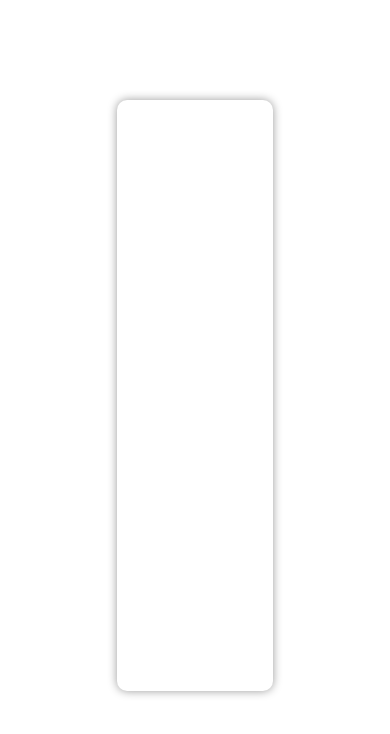
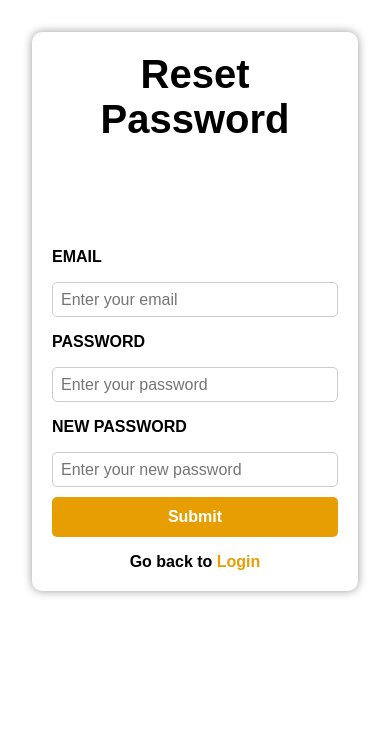
Before and after one commit to tanishqJain16/intern_webApp, a React (Vite) app: page /resetpassword in a window 390 px wide. Shown: the top 734 px of the page. Built offline with nearby package versions, Linux system fonts and the light colour scheme.

Commit message:
redirecting improvized

```diff
--- a/src/App.jsx
+++ b/src/App.jsx
@@ -20,8 +20,6 @@ import Navbar from './components/Navbar/Navbar';
 import { Toaster } from 'react-hot-toast';
 
 function App() {
-const token = localStorage.getItem("token");
-console.log(token)
   return (
     <div className="App">
       <Toaster/>
--- a/src/components/ForgotPassword/ForgotPassword.css
+++ b/src/components/ForgotPassword/ForgotPassword.css
@@ -1,7 +1,7 @@
 .card1{
-    width: 40vw;
-    height: 70vh;
-    margin: 0 auto;
+    width: fit-content;
+    height: fit-content;
+    margin: auto auto;
     margin-top: 100px;
     background-color: #fff;
     border-radius: 10px;
@@ -70,27 +70,20 @@
     cursor: pointer;
 }
 
+.card1>.resetpasswordform>div>.backToLogin{
+    margin-top: 1rem;
+    font-weight: 600;
+}
 
-@media only screen and (max-width: 760px){
+.card1>.resetpasswordform>div>.backToLogin>a{
+    text-decoration: none;
+    color: rgb(231, 158, 2);
+}
 
-    .card1>.resetpasswordform{
-        display: none;
+
+@media only screen and (max-width: 400px){
+
+    .card1{
+        margin: 2rem 2rem;
     }
-    .card1>.resetpasswordform{
-        align-items: center;
-    }
-    .card1>.resetpasswordform>h1{
-        font-size: 2rem;
-    }
-    .card1>.resetpasswordform>div>label{
-        font-size: 0.8rem;
-    }
-    .card1>.resetpasswordform>div>input{
-        height: 30px;
-    }
-    .card1>.resetpasswordform>div>button{
-        height: 35px;
-        font-size: 0.8rem;
-    }
-
 }
--- a/src/components/ForgotPassword/ForgotPassword.jsx
+++ b/src/components/ForgotPassword/ForgotPassword.jsx
@@ -1,7 +1,7 @@
 import React, { useState } from 'react'
 import "./ForgotPassword.css"
 import { toast } from 'react-hot-toast'
-import { useNavigate } from 'react-router-dom'
+import { Link, useNavigate } from 'react-router-dom'
 
 function ForgotPassword() {
     const navigate=useNavigate();
@@ -29,8 +29,9 @@ function ForgotPassword() {
         setBtnDisabled(false);
         if (json.success) {
             toast.success("Password Reset Successfully");
-            navigate("/login");
-            // window.location.href = "/";
+            setTimeout(() => {
+                window.location.href = "/login";
+            }, 500);
         } else {
             toast.error(json.message);
         }
@@ -49,21 +50,7 @@ function ForgotPassword() {
             <label className='password' htmlFor="password">NEW PASSWORD</label>
             <input type="password" name="newpassword" id="newpassword" placeholder="Enter your new password" onChange={handleChange}/>
             <button className="resetbutton" disabled={btnDisabled} onClick={handlesubmit}>Submit</button>
-            {/* <div className="extraDetails">
-                <div className="rememberMecheck">
-                    <input
-                        type="checkbox"
-                        id="rememberMe"
-                        name="rememberMe"
-                        value="rememberMe"
-                    />
-                    <label htmlFor="rememberMe"> Remember Me</label>
-                </div>
-                <div className="forgotPassword">
-                    <Link to="/resetpassword">Forgot Password?</Link>
-                </div>
-            </div> */}
-            {/* <div className="notamember">Not a Member? <Link to="/signup">SignUp</Link></div> */}
+            <div className="backToLogin">Go back to <Link to="/login">Login</Link></div>
         </div>
     </div>
 </div>
--- a/src/components/Login/Login.jsx
+++ b/src/components/Login/Login.jsx
@@ -33,7 +33,9 @@ function Login() {
             localStorage.setItem("token", json.accessToken);
             // console.log(json.authtoken)
             toast.success("Login Successful");
-            navigate("../");
+            setTimeout(() => {
+                window.location.href = "/";
+            }, 500);
 
         } else {
             toast.error(json.message);
--- a/src/components/Sidebar/Sidebar.css
+++ b/src/components/Sidebar/Sidebar.css
@@ -65,6 +65,12 @@
 
 @media only screen and (max-width: 700px){
     .sidebar{
-        display: none;
+        /* display: none; */
     }
 }
+
+@media only screen and (max-width: 460px){
+    .sidebar>div>.closeIt{
+        width: 1rem;
+    }
+}
--- a/src/components/Signup/Signup.jsx
+++ b/src/components/Signup/Signup.jsx
@@ -34,7 +34,7 @@ function Signup() {
             localStorage.setItem("token", json.accessToken);
             toast.success("Signup Successful");
             setTimeout(() => {
-                navigate(-1);
+                window.location.href = "/";
             }, 500);
         } else {
             // alert(json.message);
--- a/src/pages/home/Home.css
+++ b/src/pages/home/Home.css
@@ -92,3 +92,11 @@
         padding: 0.5rem 0.8rem;
     }
 }
+
+@media only screen and (max-width: 460px) {
+
+    .home>.main>.thirdrow {
+        margin-left: -10rem;
+    }
+
+}
--- a/src/pages/home/Home.jsx
+++ b/src/pages/home/Home.jsx
@@ -21,7 +21,7 @@ function Home() {
     }).then((response) => {
       if (response.data.success) {
         setCurrentUser({ username: response.data.user.username, email: response.data.user.email })
-        toast.success(`welcome ${response.data.user.username}`);
+        toast.success(`Welcome ${response.data.user.username}`);
       }
       else {
         alert(json.message);
@@ -41,7 +41,8 @@ function Home() {
     localStorage.removeItem('token');
     setBtnDisabled(false);
     toast.success("Logout Successful");
-    navigate("/login");
+    // navigate("/login");
+    window.location.href = "/login";
   }
 
   return (
```
